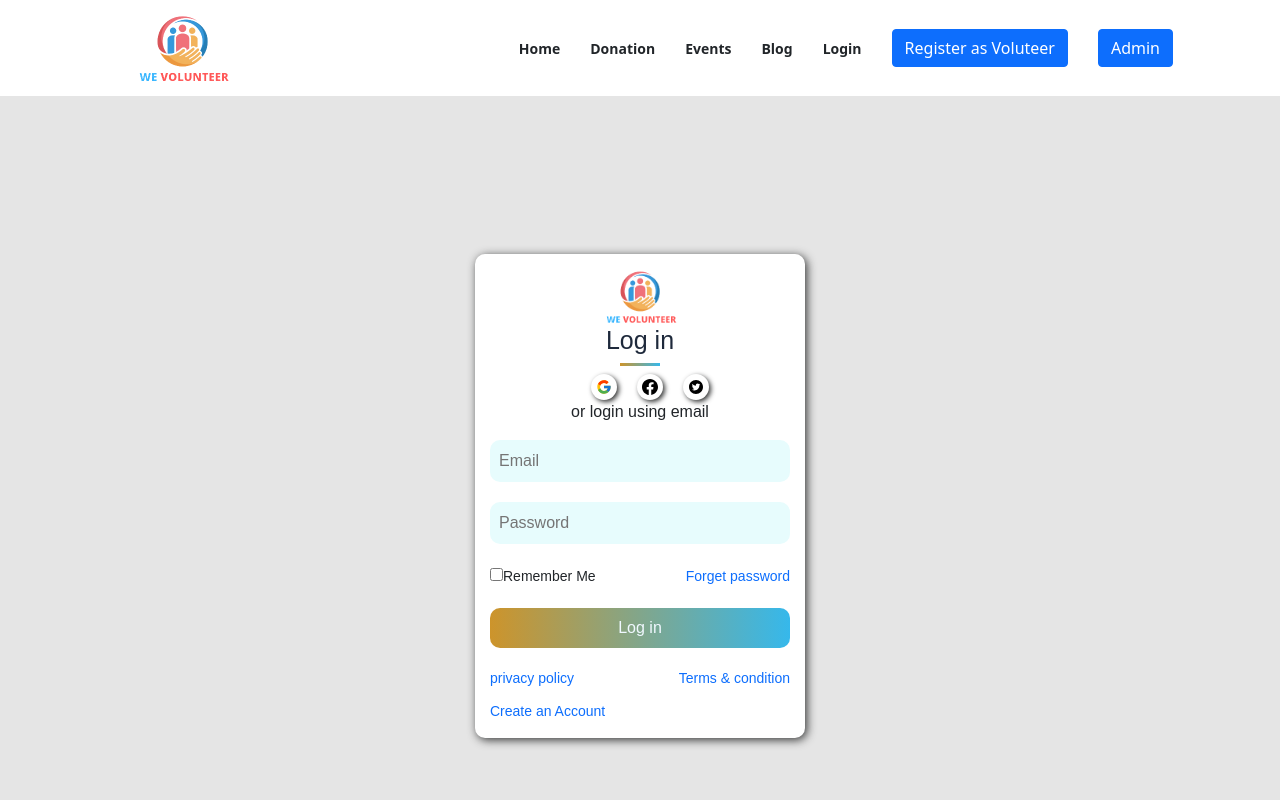
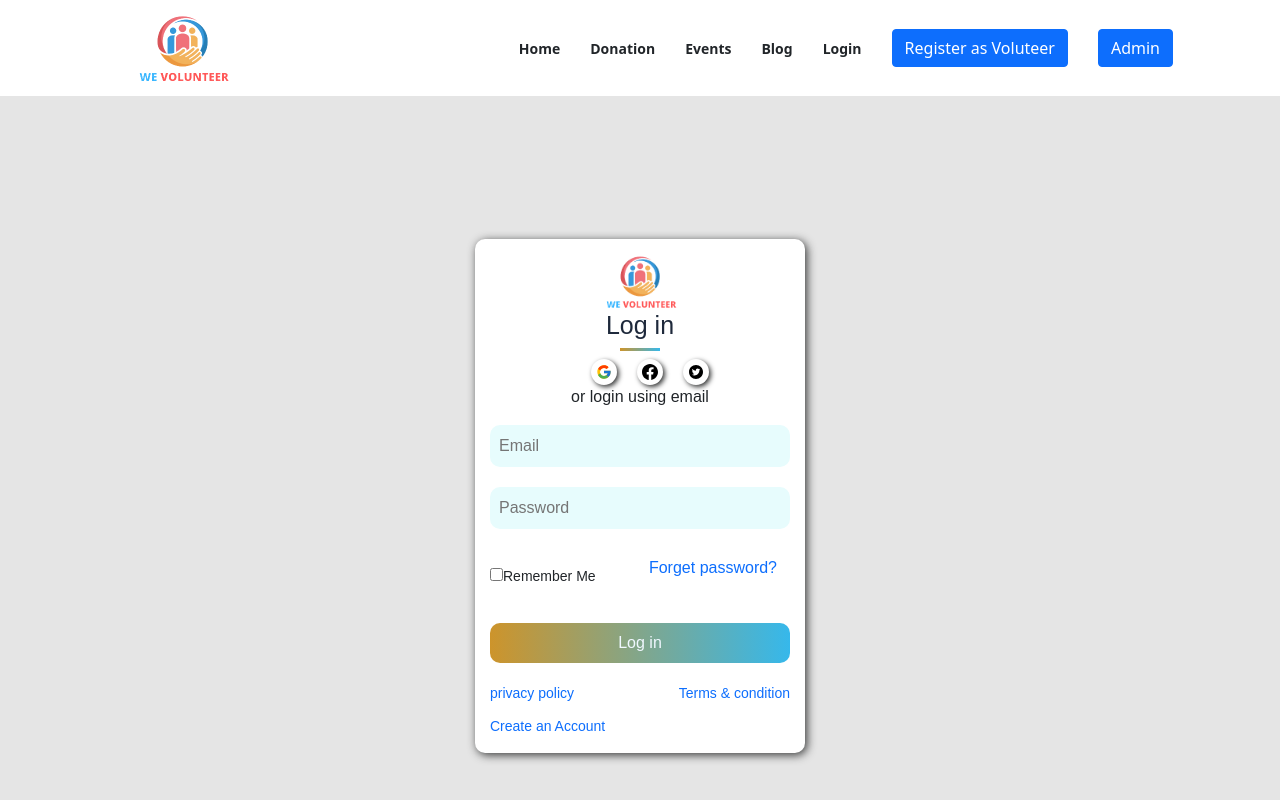
Before and after one commit to kamrul-dev/we-volunteer-react-client, a React (Create React App) app: page /login in a window 1280 px wide. Shown: the top 800 px of the page. Built offline with nearby package versions, Linux system fonts and the light colour scheme; no server answers.

Commit message:
Implemented reset password

```diff
--- a/src/App.js
+++ b/src/App.js
@@ -1,5 +1,4 @@
 
-import { ToastContainer } from 'react-bootstrap';
 import { Route, Routes } from 'react-router-dom';
 import './App.css';
 import Blogs from './Pages/Home/Blogs/Blogs';
@@ -9,6 +8,7 @@ import Home from './Pages/Home/Home/Home';
 import VolunteerRegister from './Pages/Home/VolunteerRegister/VolunteerRegister';
 import Login from './Pages/Login/Login/Login';
 import Register from './Pages/Login/Register/Register';
+import { ToastContainer } from 'react-toastify';
 
 function App() {
   return (
@@ -23,7 +23,7 @@ function App() {
         <Route path='/register' element={<Register></Register>}></Route>
         <Route path='/volunteerregister' element={<VolunteerRegister></VolunteerRegister>}></Route>
       </Routes>
-      <ToastContainer></ToastContainer>
+    <ToastContainer></ToastContainer>
     </div>
   );
 }
--- a/src/Pages/Login/Login/Login.js
+++ b/src/Pages/Login/Login/Login.js
@@ -1,17 +1,19 @@
-import React from 'react';
+import React, { useRef } from 'react';
 import './Login.css';
 import { FcGoogle } from 'react-icons/fc';
 import { BsFacebook } from 'react-icons/bs';
 import { AiFillTwitterCircle } from 'react-icons/ai';
-import { Link, Navigate, useNavigate } from 'react-router-dom';
+import { Link, useNavigate } from 'react-router-dom';
 import NavBar from '../../Shared/NavBar/NavBar';
 import logo from '../../../logos/we-volunteer.png';
 import auth from '../../../firebase.init';
-import { useSignInWithEmailAndPassword } from 'react-firebase-hooks/auth';
+import { useSendPasswordResetEmail, useSignInWithEmailAndPassword } from 'react-firebase-hooks/auth';
 import Loading from '../../Shared/Loading/Loading';
+import { toast } from 'react-toastify';
 
 
 const Login = () => {
+    const emailRef = useRef('')
     const [
         signInWithEmailAndPassword,
         user,
@@ -19,8 +21,11 @@ const Login = () => {
         error,
     ] = useSignInWithEmailAndPassword(auth);
     const navigate = useNavigate();
+    const [sendPasswordResetEmail, sending, errorReset] = useSendPasswordResetEmail(
+        auth
+    );
 
-    if (loading) {
+    if (loading || sending) {
         return <Loading></Loading>
     }
     let errorElement;
@@ -37,6 +42,19 @@ const Login = () => {
         const password = event.target.password.value;
         await signInWithEmailAndPassword(email, password);
     }
+
+    const handleResetPassword = async () => {
+        const email = emailRef.current.value;
+        await sendPasswordResetEmail(email);
+        if (email) {
+            toast('Sent Email')
+        }
+        else {
+            toast('Please Enter Email Address');
+        }
+
+    }
+
     return (
         <div>
             <NavBar></NavBar>
@@ -62,7 +80,7 @@ const Login = () => {
                     </div>
                     <form onSubmit={handleLogin}>
                         <div className="form-input">
-                            <input type="email" name='email' placeholder='Email' required />
+                            <input ref={emailRef} type="email" name='email' placeholder='Email' required />
                         </div>
                         <div className="form-input">
                             <input type="password" name='password' placeholder='Password' required />
@@ -73,7 +91,7 @@ const Login = () => {
                                 <label htmlFor="password" className="chekbox-label">Remember Me</label>
                             </div>
                             <div>
-                                <Link className='text-decoration-none' to="/">Forget password</Link>
+                                <p onClick={handleResetPassword} className='btn btn-link text-primary pe-atuo text-decoration-none'>Forget password?</p>
                             </div>
                         </div>
                         <div>
--- a/src/Pages/Shared/Loading/Loading.js
+++ b/src/Pages/Shared/Loading/Loading.js
@@ -3,8 +3,7 @@ import { Button, Spinner } from 'react-bootstrap';
 
 const Loading = () => {
     return (
-        <div>
-            <>
+        <div className='w-50 mx-auto mt-5 text-center '>
             <Button variant="primary" disabled>
                 <Spinner
                     as="span"
@@ -25,7 +24,6 @@ const Loading = () => {
                 />
                 Loading...
             </Button>
-            </>
         </div>
     );
 };
```
Lines whose indentation alone changed are shown as unchanged.
